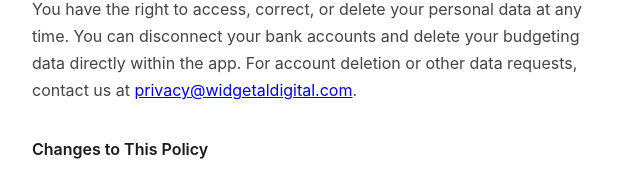
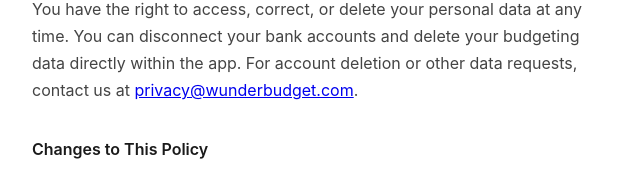
Before and after one commit to 5n5hnjwmwk-rgb/wunderbudget, a plain HTML site: page privacy.html in a window 1280 px wide. Shown: the part 3459-3628 px from the top of the page, 316-956 px from the left. Drawn offline with Linux system fonts and the light colour scheme.

Commit message:
Update privacy.html with proper mailto links.

```diff
--- a/privacy.html
+++ b/privacy.html
@@ -152,7 +152,7 @@
         <p>wunderBudget is not directed at children under the age of 13 and does not knowingly collect information from children. If you believe a child has provided us with personal information, please contact us and we will delete it promptly.</p>
 
         <h2>Your Rights</h2>
-        <p>You have the right to access, correct, or delete your personal data at any time. You can disconnect your bank accounts and delete your budgeting data directly within the app. For account deletion or other data requests, contact us at <a href="mailto:privacy@widgetaldigital.com">privacy@widgetaldigital.com</a>.</p>
+        <p>You have the right to access, correct, or delete your personal data at any time. You can disconnect your bank accounts and delete your budgeting data directly within the app. For account deletion or other data requests, contact us at <a href="mailto:privacy@wunderbudget.com">privacy@wunderbudget.com</a>.</p>
 
         <h2>Changes to This Policy</h2>
         <p>If we make material changes to this privacy policy, we will update the date at the top of this page and, where appropriate, notify you within the app. Continued use of the app after changes constitutes acceptance of the updated policy.</p>
```
